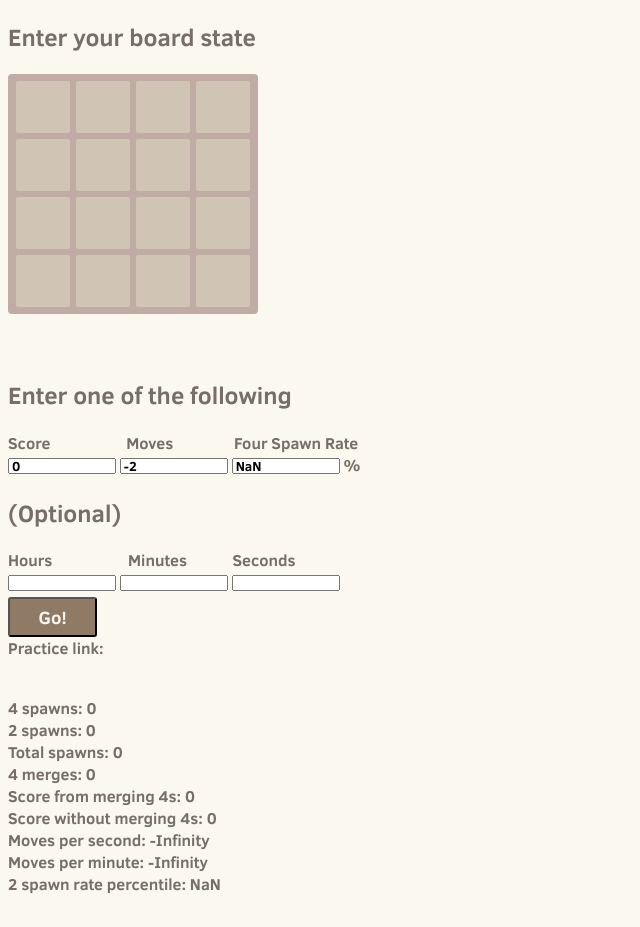
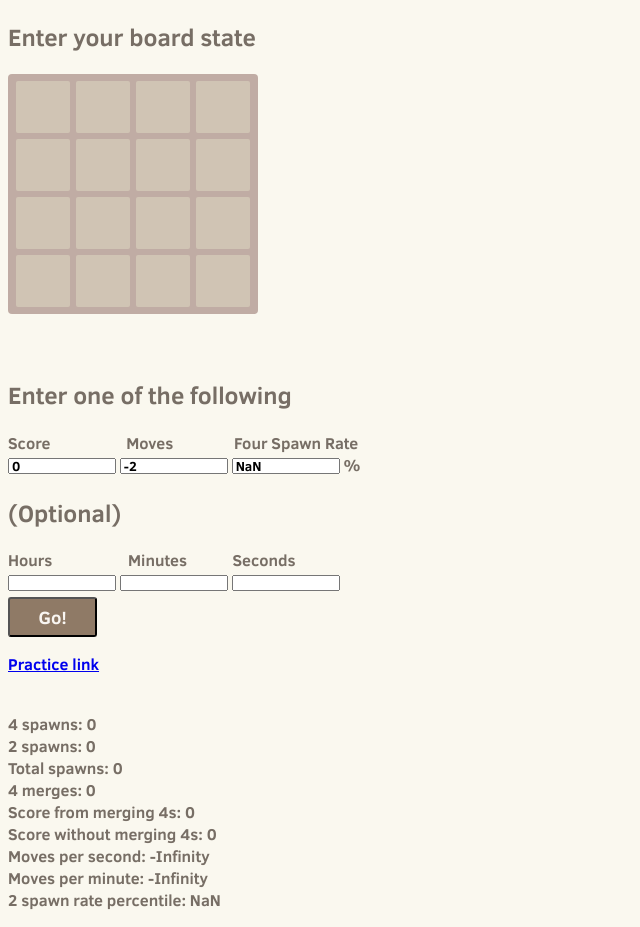
Before and after one commit to CubeyTheCube/2048-stats, a plain HTML site: page index.html in a window 1280 px wide. Both pictures are taken after a click on the button "Go!". Shown: the whole page, without its empty margins (0-640 px from the left). Drawn offline with Linux system fonts and the light colour scheme.

Commit message:
Update index.html

```diff
--- a/index.html
+++ b/index.html
@@ -105,7 +105,7 @@
     <input id = "seconds" class = "scoreInput"> </input>
     <br>
     <button onclick="calc()">Go!</button>
-    <div id = "practice"></div>
+    <p id = "practice"></p>
     <p id = "output"></p>
     <script>
       const COLORS = ['eee4da', 'ede0c8', 'f2b179', 'f59563', 'f67c5f', 'f65e3b', 'edcf72', 'edcc61', 'edc850', 'edc53f', 'edc22e', '9e29cf', '611980', '3a0f4c', '3c3a32'];
@@ -261,10 +261,8 @@
         const hash = board.map((item) => item.toString(18)).join('');
         const link = document.createElement('a');
         link.href = `https://2048league.ml/p/${hash}`;
-        document.getElementById('practice').append(
-          document.createTextNode('Practice link: '),
-          link
-        );
+        link.textContent = 'Practice link';
+        document.getElementById('practice').appendChild(link);
 
        	document.getElementById('output').textContent = `
           4 spawns: ${fourSpawns}
```
